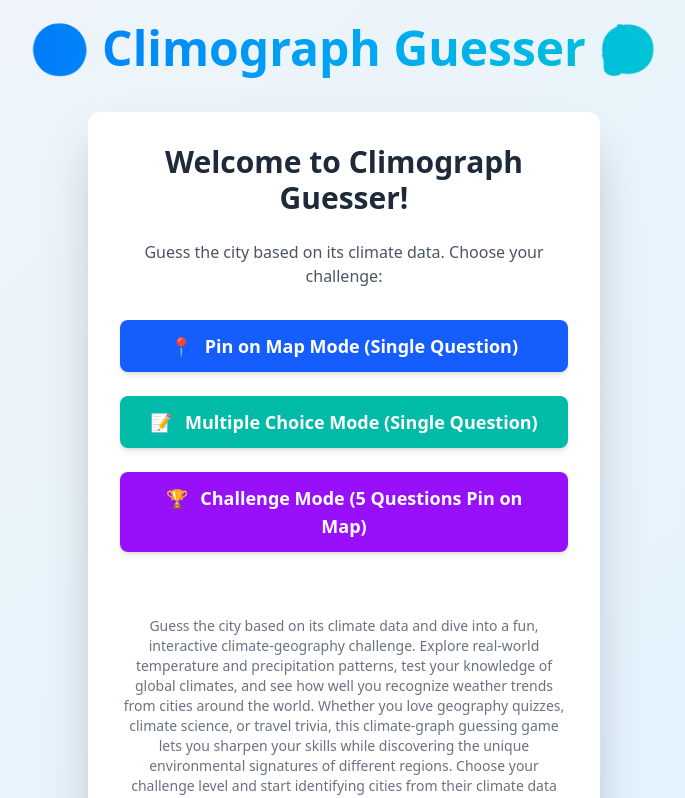
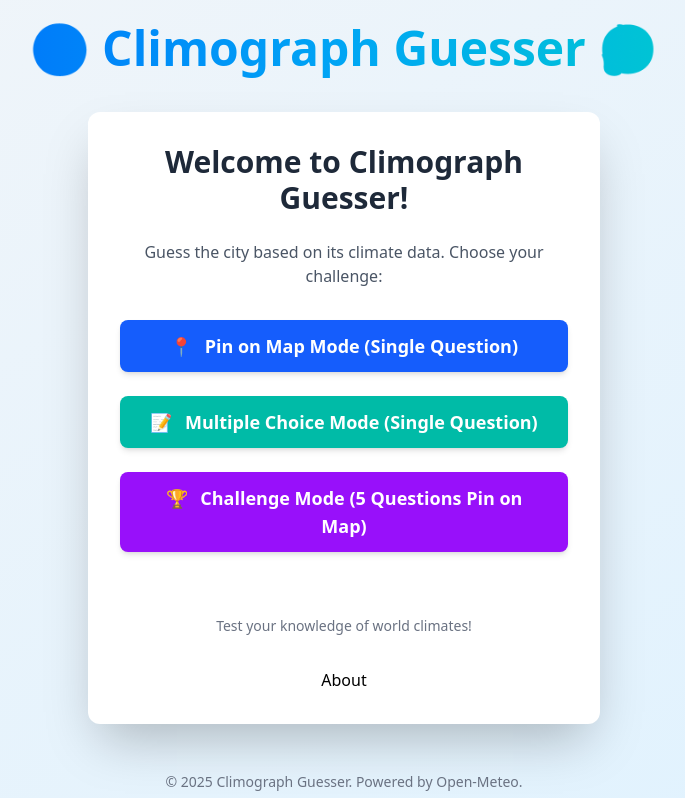
Before and after one commit to huruki-geo/climograph-guesser, a React (Vite) app: page / in a window 1280 px wide. Shown: the top 798 px of the page, without its empty margins (296-981 px from the left). Built offline with nearby package versions, Linux system fonts and the light colour scheme.

Commit message:
Update GameModeSelectorView.tsx

```diff
--- a/components/GameModeSelectorView.tsx
+++ b/components/GameModeSelectorView.tsx
@@ -40,7 +40,6 @@ const GameModeSelectorView: React.FC<GameModeSelectorViewProps> = ({ onSelectMod
         </Button>
       </div>
        <p className="text-sm text-gray-500 mt-8 text-center">
-        Guess the city based on its climate data and dive into a fun, interactive climate-geography challenge. Explore real-world temperature and precipitation patterns, test your knowledge of global climates, and see how well you recognize weather trends from cities around the world. Whether you love geography quizzes, climate science, or travel trivia, this climate-graph guessing game lets you sharpen your skills while discovering the unique environmental signatures of different regions. Choose your challenge level and start identifying cities from their climate data today.
         Test your knowledge of world climates!
       </p>
       <a href='https://climo.statplay.site/about'>About</a>
```
